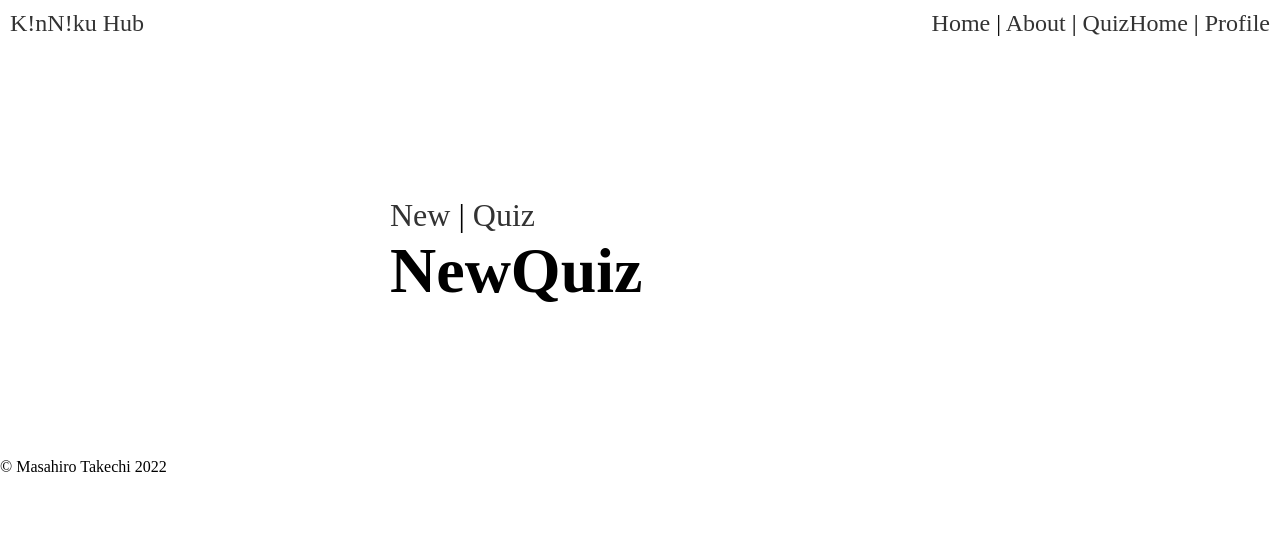
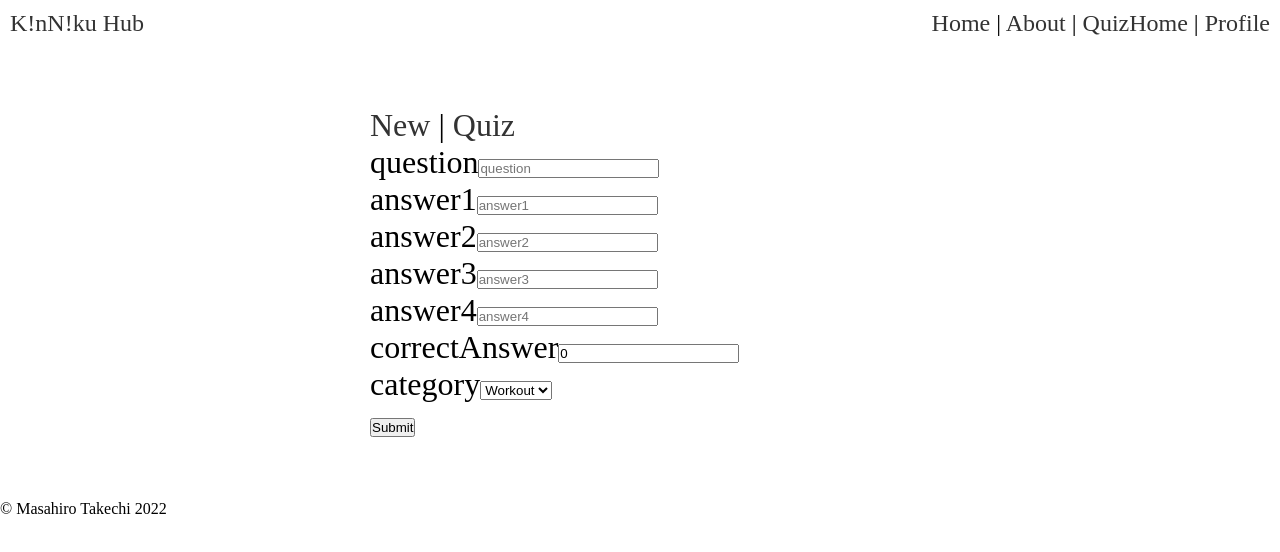
Before and after one commit to mtake986/kinniku-hub, a React (Create React App) app: page /quiz-home/new in a window 1280 px wide. Shown: the top 552 px of the page. Built offline with nearby package versions, Linux system fonts and the light colour scheme; no server answers.

Commit message:
create a quiz form and store the data in Firestore, loading window when fetching quizzes from Firestore, change styles for answers when clicked and show Emojis in the answer area

```diff
--- /dev/null
+++ b/src/components/FormInputSelect.jsx
@@ -0,0 +1,17 @@
+import React from 'react';
+
+const FormInputSelect = props => {
+  const { label, onChange, id, ...inputProps } = props;
+  return (
+    <div className='quizFormInputSelect'>
+      <span>{label}</span>
+      <select name={label} id={label} onChange={onChange}>
+        <option value="Workout">Workout</option>
+        <option value="Muscle">Muscle</option>
+        <option value="Nutrition">Nutrition</option>
+      </select>
+    </div>
+  );
+};
+
+export default FormInputSelect;
--- /dev/null
+++ b/src/components/FormInputText.jsx
@@ -0,0 +1,13 @@
+import React from 'react';
+
+const FormInputText = props => {
+  const { label, onChange, id, ...inputProps } = props;
+  return (
+    <div className='quizFormInputText'>
+      <label htmlFor={label}>{label}</label>
+      <input {...inputProps} onChange={onChange} />
+    </div>
+  );
+};
+
+export default FormInputText;
--- a/src/components/GoNextQuizBtn.jsx
+++ b/src/components/GoNextQuizBtn.jsx
@@ -1,10 +1,10 @@
 import React from 'react';
 import { bsArrowRight } from '../icons/icons.jsx';
 
-const GoNextQuizBtn = ({ goNextQuiz }) => {
+const GoNextQuizBtn = ({ goNextQuiz, text }) => {
   return (
   <button onClick={goNextQuiz} className='goNextQuizBtn'>
-    <span>Next</span> {bsArrowRight}
+    <span>{text}</span> {bsArrowRight}
   </button>
   )
 
--- a/src/components/NewQuiz.jsx
+++ b/src/components/NewQuiz.jsx
@@ -1,9 +1,136 @@
-import React from 'react'
+import { useState } from 'react';
+import { collection, setDoc, doc, addDoc } from 'firebase/firestore';
+
+import FormInputText from './FormInputText';
+import FormInputSelect from './FormInputSelect';
+import db from '../firebaseConfig';
 
 const NewQuiz = () => {
+  const [values, setValues] = useState({
+    question: '',
+    answer1: '',
+    answer2: '',
+    answer3: '',
+    answer4: '',
+    correctAnswer: 0,
+    createdAt: '',
+    category: ""
+  });
+
+  const inputs = [
+    {
+      id: 1,
+      name: 'question',
+      type: 'text',
+      placeholder: 'question',
+      label: 'question',
+    },
+    {
+      id: 2,
+      name: 'answer1',
+      type: 'text',
+      placeholder: 'answer1',
+      label: 'answer1',
+    },
+    {
+      id: 3,
+      name: 'answer2',
+      type: 'text',
+      placeholder: 'answer2',
+      label: 'answer2',
+    },
+    {
+      id: 4,
+      name: 'answer3',
+      type: 'text',
+      placeholder: 'answer3',
+      label: 'answer3',
+    },
+    {
+      id: 5,
+      name: 'answer4',
+      type: 'text',
+      placeholder: 'answer4',
+      label: 'answer4',
+    },
+    {
+      id: 6,
+      name: 'correctAnswer',
+      type: 'text',
+      placeholder: 1,
+      label: 'correctAnswer',
+    },
+    {
+      id: 7,
+      name: 'category',
+      label: 'category',
+    },
+  ];
+
+  const onChange = e => {
+    setValues({ ...values, [e.target.name]: e.target.value });
+  };
+
+  const handleSubmit = async e => {
+    // const quizRef = doc(db, 'quizzes', 'category');
+    // await setDoc(quizRef, payload);
+    e.preventDefault();
+    const quizCollectionRef = collection(db, 'quizzes');
+    const payload = {
+      question: values['question'],
+      answers: [
+        values['answer1'],
+        values['answer2'],
+        values['answer3'],
+        values['answer4'],
+      ],
+      correctAnswer: parseInt(values['correctAnswer']),
+      likes: 0,
+      createdAt: new Date(),
+      category: values['category']
+    };
+    await addDoc(quizCollectionRef, payload);
+
+    setValues({
+      question: '',
+      answer1: '',
+      answer2: '',
+      answer3: '',
+      answer4: '',
+      correctAnswer: 0,
+      createdAt: '',
+      category: ""
+    })
+  };
+
+  console.log(values);
+
   return (
-    <h1>NewQuiz</h1>
-  )
-}
+    <form action='' className='quizForm' onSubmit={handleSubmit}>
+      {inputs.map((input, i) => {
+        if (input["type"] === "text") {
+          return (
+            <FormInputText
+              key={input.id}
+              {...input}
+              value={values[input.name]}
+              onChange={onChange}
+            />
+          )
+        } else {
+          return (
+            <FormInputSelect
+              key={input.id}
+              {...input}
+              value={values[input.name]}
+              onChange={onChange}
+            />
+          )
+        }
+      })}
+      <button>Submit</button>
+    </form>
+  );
+};
 
-export default NewQuiz
+export default NewQuiz;
--- a/src/components/Quiz.jsx
+++ b/src/components/Quiz.jsx
@@ -1,17 +1,20 @@
 import { useEffect, useState } from 'react';
-import {Link, Outlet} from 'react-router-dom';
+import { Link, Outlet } from 'react-router-dom';
 import { doc, collection, onSnapshot } from 'firebase/firestore';
 
 import db from '../firebaseConfig';
-import GoodBad from './GoodBad'
-import GoNextQuizBtn from './GoNextQuizBtn'
+import GoodBad from './GoodBad';
+import GoNextQuizBtn from './GoNextQuizBtn';
+import { bsEmojiDizzy, bsEmojiLaughing } from '../icons/icons';
+import QuizHome from './QuizHome';
 
 const Quiz = () => {
   const [quizzes, setQuizzes] = useState([]);
   const [disableClick, setDisableClick] = useState('ableClick');
   const [clickedAnswers, setClickedAnswers] = useState([]);
   const [currentQIndex, setCurrentQIndex] = useState(0);
-  const [currentQ, setCurrentQ] = useState()
+  const [currentQ, setCurrentQ] = useState();
+  const [loading, setLoading] = useState(false);
 
   /*
   Ideally
@@ -25,25 +28,18 @@ const Quiz = () => {
   }
   */
 
+
   useEffect(() => {
     const collectionRef = collection(db, 'quizzes');
-
-    const unsub = onSnapshot(
-      collectionRef,
-      {
-        next: (snapshot) => {
-          setQuizzes(
-            snapshot.docs.map(
-              doc => ({ ...doc.data(), id: doc.id })
-            )
-          );
-        },
-        error: (err) => {
-          // don't forget error handling! e.g. update component with an error message
-          console.error("quizes listener failed: ", err);
-        }
-      }
-    );
+    const unsub = onSnapshot(collectionRef, {
+      next: snapshot => {
+        setQuizzes(snapshot.docs.map(doc => ({ ...doc.data(), id: doc.id })));
+      },
+      error: err => {
+        // don't forget error handling! e.g. update component with an error message
+        console.error('quizes listener failed: ', err);
+      },
+    });
     return unsub;
     // const unsub = onSnapshot(collectionRef, snapshot => {
     //   setQuizzes(snapshot.docs.map(doc => ({ ...doc.data(), id: doc.id })));
@@ -53,15 +49,25 @@ const Quiz = () => {
     // onSnapshot(): listen for realtime updates
   }, []);
 
-  const handleJudge = (e, a, quiz, answerIndex, quizIndex) => {
-    const correctAnswer = quiz.answers[quiz.correctAnswer];
-    console.log(`a => ${a}, correctAnswer => ${correctAnswer}, answerIndex => ${answerIndex}, quizIndex => ${quizIndex}`);
+  const handleJudge = (e, answer, quiz, answerIndex, quizIndex) => {
+    // It may be unnecessary to add 1. I jsut thought users don't like index 0 for answer/quiz 1.
+    answerIndex++;
+    quizIndex++;
+    const correctAnswerIndex = quiz.correctAnswer;
+    console.log(
+      `answer => ${answer}, answerIndex => ${answerIndex}, correctAnswerIndex => ${correctAnswerIndex}, quizIndex => ${quizIndex}`
+    );
 
+    // Noneed??
+    setClickedAnswers([...clickedAnswers, answer]);
+    console.log(`clickedAnswers => ${clickedAnswers}`);
 
-    setClickedAnswers([quizIndex, [a]]);
-    console.log(`clickedAnswers => ${clickedAnswers}`)
-
-    e.target.className = "disableClick"
+    // add some styles to answers depending on correct or not
+    if (correctAnswerIndex === answerIndex) {
+      e.target.className = 'correctAnswerClicked disableClick';
+    } else {
+      e.target.className = 'incorrectAnswerClicked disableClick';
+    }
   };
 
   const goNextQuiz = () => {
@@ -69,47 +75,59 @@ const Quiz = () => {
     if (currentQIndex !== quizzes.length) {
       setCurrentQIndex(prevState => prevState + 1);
     }
-  }
-
+  };
 
   // console.log(`oneQ = ${oneQ}`)
-
+  console.log(quizzes);
   return (
     <div className='quizContainer'>
+      {quizzes.length === 0 ? "Loading..." : ""}
       {quizzes.map((quiz, quizIndex) => {
         if (quizIndex === currentQIndex) {
           return (
             <div key={quiz.id} className='quiz'>
-              <div className='quizQContainer'>
-                <p className='quizQText'>{quiz.question}</p>
+              <div className="quizHeader">
+                <span className="whoMadeThis">Made by: User 1</span>
+                <span className="quizNumber">{quizIndex+1}/{quizzes.length}</span>
+              </div>
+              <div className='quizQuestionContainer'>
+                <p className='quizQuestionText'>{quiz.question}</p>
               </div>
               <ul className='answersContainer'>
-                {quiz.answers.map((a, answerIndex) => (
+                {quiz.answers.map((answer, answerIndex) => (
                   <li
-                    key={a}
-                    onClick={(e) => {
-                      handleJudge(e, a, quiz, answerIndex, quizIndex);
+                    key={answer}
+                    onClick={e => {
+                      handleJudge(e, answer, quiz, answerIndex, quizIndex);
                     }}
-                    className={true ? disableClick : ""}
                   >
-                    <a disabled={true} href='#'>
-                      {a}
-                    </a>
+                    <span className='answer'>{answer}</span>
+                    <div className='correctIncorrectIcons'>
+                      <span className='incorrectIcon'>
+                        {bsEmojiDizzy}
+                      </span>
+                      <span className='correctIcon'>
+                        {bsEmojiLaughing}
+                      </span>
+                    </div>
                   </li>
                 ))}
               </ul>
-              <div className="quizFooter">
+              <div className='quizFooter'>
                 <GoodBad quiz={quiz} />
-                <GoNextQuizBtn goNextQuiz={goNextQuiz}/>
+                {quizIndex+1 === quizzes.length ? (
+                  <GoNextQuizBtn goNextQuiz={goNextQuiz} text="Result" />
+                ) : (
+                  <GoNextQuizBtn goNextQuiz={goNextQuiz} text="Next" />
+                )}
+
               </div>
+              <span className="category">{quiz.category}</span>
             </div>
-          )
+          );
         }
       })}
-      {(currentQIndex >= quizzes.length) && (
-        <h1>Finish</h1>
-      )}
-
+      {quizzes.length !== 0 && currentQIndex >= quizzes.length ? "Finish" : ""}
     </div>
   );
 };
--- a/src/firebaseConfig.js
+++ b/src/firebaseConfig.js
@@ -18,5 +18,4 @@ const firebaseConfig = {
 const app = initializeApp(firebaseConfig);
 // const analytics = getAnalytics(app);
 
-// const db = getFirestore();
 export default getFirestore();
--- a/src/icons/icons.jsx
+++ b/src/icons/icons.jsx
@@ -1,3 +1,5 @@
-import { BsArrowRight } from "react-icons/bs";
+import { BsArrowRight, BsEmojiDizzy, BsEmojiLaughing } from "react-icons/bs";
 
 export const bsArrowRight =  <BsArrowRight className="bsArrowRight" />
+export const bsEmojiDizzy =  <BsEmojiDizzy className="bsEmojiDizzy" />
+export const bsEmojiLaughing =  <BsEmojiLaughing className="bsEmojiLaughing" />
--- a/src/index.js
+++ b/src/index.js
@@ -3,9 +3,9 @@ import ReactDOM, { render } from 'react-dom';
 
 import App from './App';
 ReactDOM.render(
-  // <React.StrictMode>
+  <React.StrictMode>
   <App />
-  // </React.StrictMode>
+  </React.StrictMode>
   ,
   document.getElementById('root')
 );
--- a/src/styles/Style.css
+++ b/src/styles/Style.css
@@ -28,10 +28,10 @@ a {
 
 #main {
   /* background-color: #eee; */
-  padding: 50px;
+  padding: 30px;
   max-width: 600px;
   width: 100%;
-  margin: 100px auto;
+  margin: 30px auto;
   font-size: 2rem;
 }
 
@@ -54,10 +54,32 @@ a {
   -webkit-box-direction: normal;
       -ms-flex-direction: column;
           flex-direction: column;
+  margin-top: 30px;
 }
 
 .quizContainer .quiz {
   margin-bottom: 50px;
+}
+
+.quizContainer .quiz .quizHeader {
+  display: -webkit-box;
+  display: -ms-flexbox;
+  display: flex;
+  -webkit-box-pack: justify;
+      -ms-flex-pack: justify;
+          justify-content: space-between;
+  -webkit-box-align: center;
+      -ms-flex-align: center;
+          align-items: center;
+  margin: 10px 0;
+}
+
+.quizContainer .quiz .quizHeader span.quizNumber, .quizContainer .quiz .quizHeader span.whoMadeThis {
+  font-size: 1.2rem;
+}
+
+.quizContainer .quiz .quizQuestionContainer p.quizQuestionText {
+  font-size: 1.8rem;
 }
 
 .quizContainer .quiz ul.answersContainer {
@@ -71,15 +93,59 @@ a {
   background: #f0f0f0;
   font-size: 1.5rem;
   cursor: pointer;
+  display: -webkit-box;
+  display: -ms-flexbox;
+  display: flex;
+  -webkit-box-pack: justify;
+      -ms-flex-pack: justify;
+          justify-content: space-between;
+  -webkit-box-align: center;
+      -ms-flex-align: center;
+          align-items: center;
+  height: 75px;
 }
 
 .quizContainer .quiz ul.answersContainer li:hover {
-  background: whitesmoke;
+  background: #e6e6e6;
 }
 
-.quizContainer .quiz ul.answersContainer li.disableClick {
+.quizContainer .quiz ul.answersContainer li.correctAnswerClicked {
+  pointer-events: none;
+  background: #fff0f0;
+}
+
+.quizContainer .quiz ul.answersContainer li.correctAnswerClicked div.correctIncorrectIcons .correctIcon {
+  margin-left: 20px;
+  font-size: 1.5rem;
+  display: block;
+}
+
+.quizContainer .quiz ul.answersContainer li.incorrectAnswerClicked {
   pointer-events: none;
   opacity: 0.5;
+}
+
+.quizContainer .quiz ul.answersContainer li.incorrectAnswerClicked div.correctIncorrectIcons {
+  display: -webkit-box;
+  display: -ms-flexbox;
+  display: flex;
+  -webkit-box-align: center;
+      -ms-flex-align: center;
+          align-items: center;
+}
+
+.quizContainer .quiz ul.answersContainer li.incorrectAnswerClicked div.correctIncorrectIcons .incorrectIcon {
+  margin-left: 20px;
+  font-size: 1.5rem;
+  display: block;
+}
+
+.quizContainer .quiz ul.answersContainer li div.correctIncorrectIcons .correctIcon {
+  display: none;
+}
+
+.quizContainer .quiz ul.answersContainer li div.correctIncorrectIcons .incorrectIcon {
+  display: none;
 }
 
 .quizContainer .quiz .quizFooter {
--- a/src/styles/Style.scss
+++ b/src/styles/Style.scss
@@ -7,7 +7,9 @@ $color-text-disabled: #2d0a0a;
 $color-background: #fff;
 $colorGoodBtn: red;
 $colorQuizAnswerBg: rgb(240, 240, 240);
-$colorQuizAnswerBgHover: rgb(245, 245, 245);
+$colorQuizAnswerBgHover: rgb(230, 230, 230);
+$colorQuizClickedCorrectAnswerBg: rgb(255, 240, 240);
+$colorQuizClickedIncorrectAnswerBg: rgb(240, 240, 255);
 $colorGoodBtnHover: rgb(255, 245, 245);
 $colorGoNextQuizBtnHover: rgb(245, 245, 245);
 
@@ -43,10 +45,10 @@ a {
 }
 #main {
   /* background-color: #eee; */
-  padding: 50px;
+  padding: 30px;
   max-width: 600px;
   width: 100%;
-  margin: 100px auto;
+  margin: 30px auto;
   font-size: 2rem;
 }
 .createQuestionContainer {
@@ -64,10 +66,21 @@ a {
 .quizContainer {
   display: flex;
   flex-direction: column;
+  margin-top: 30px;
   .quiz {
     margin-bottom: 50px;
-    .quizQContainer {
-      p.quizQText {
+    .quizHeader {
+      display: flex;
+      justify-content: space-between;
+      align-items: center;
+      margin: 10px 0;
+      span.quizNumber, span.whoMadeThis {
+        font-size: $fzSmall;
+      }
+    }
+    .quizQuestionContainer {
+      p.quizQuestionText {
+        font-size: $fzMMedium;
       }
     }
     ul.answersContainer {
@@ -77,14 +90,47 @@ a {
         margin: 20px 0;
         padding: 20px;
         background: $colorQuizAnswerBg;
-        font-size: 1.5rem;
+        font-size: $fzMedium;
         cursor: pointer;
+        display: flex;
+        justify-content: space-between;
+        align-items: center;
+        height: 75px;
         &:hover {
           background: $colorQuizAnswerBgHover;
         }
-        &.disableClick {
+        &.correctAnswerClicked {
+          pointer-events: none;
+          background: $colorQuizClickedCorrectAnswerBg;
+          div.correctIncorrectIcons {
+            .correctIcon {
+              margin-left: 20px;
+              font-size: $fzMedium;
+              display: block;
+            }
+          }
+        }
+        &.incorrectAnswerClicked {
           pointer-events: none;
           opacity: 0.5;
+          div.correctIncorrectIcons {
+            display: flex;
+            align-items: center;
+            .incorrectIcon {
+              margin-left: 20px;
+              font-size: $fzMedium;
+              display: block;
+            }
+          }
+        }
+        // default no icons
+        div.correctIncorrectIcons {
+          .correctIcon{
+            display: none;
+          }
+          .incorrectIcon {
+            display: none;
+          }
         }
       }
     }
@@ -108,8 +154,6 @@ a {
         span.heartIcon {
           height: 15px;
           margin-right: 15px;
-        }
-        span.likesNumber {
         }
       }
       .goodBtnThanksText {
```
Also changed, not shown: src/components/FormInputNum.jsx (added, +12 -0 lines), 1 other file (tests, documents, lock files or other folders).
